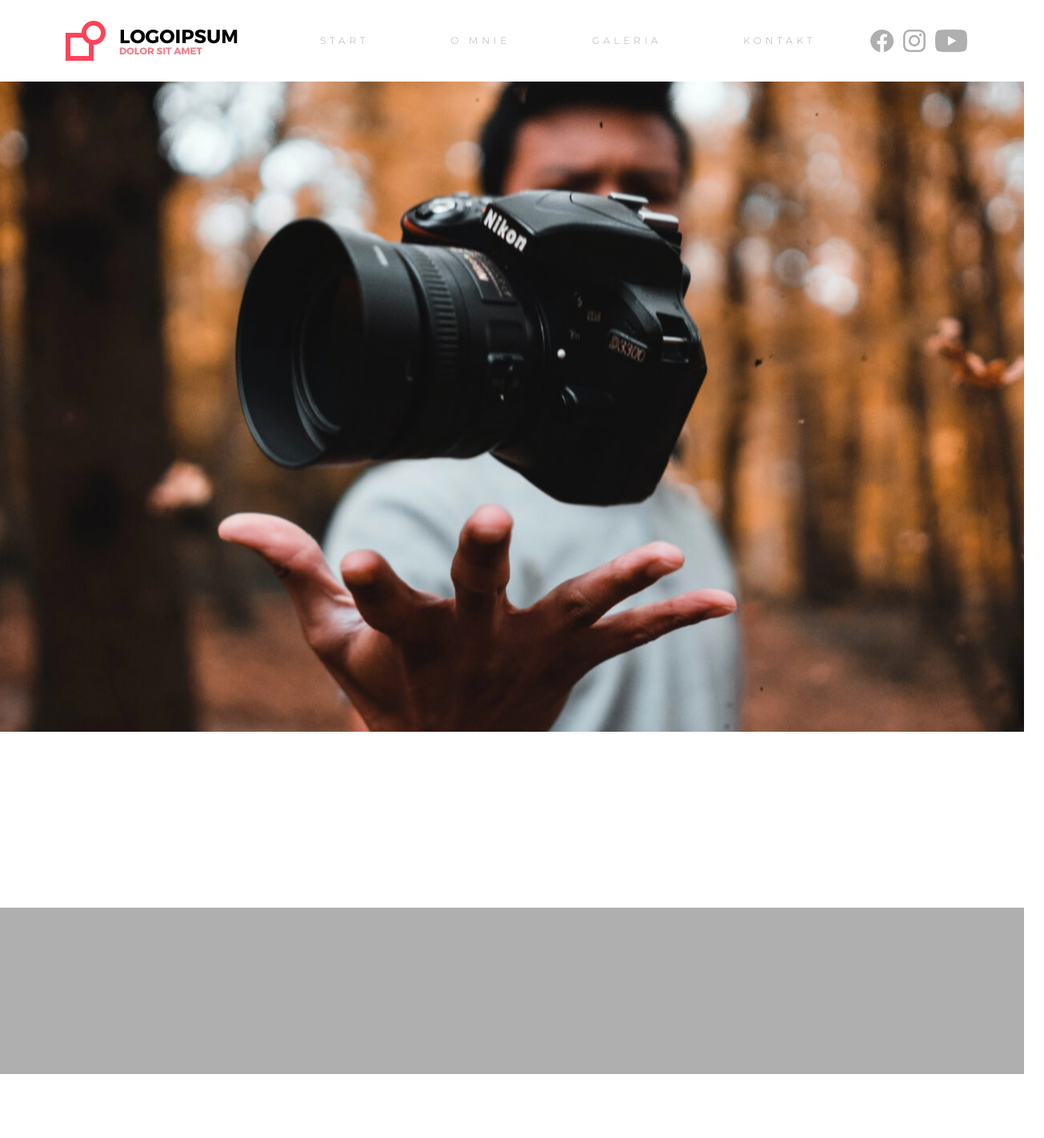
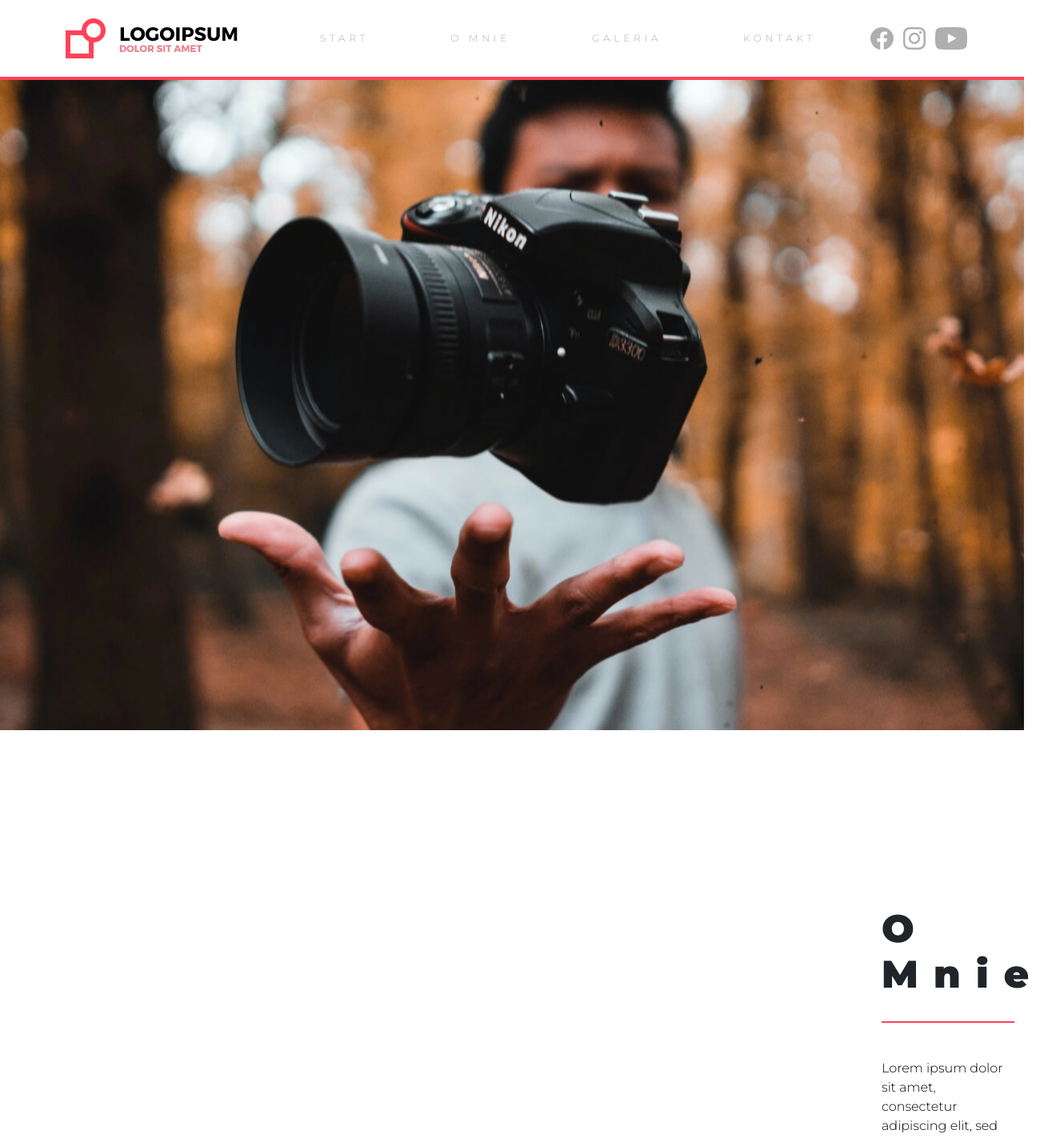
Before and after one commit to Eternista/logoIpsum, a Vue app: page / in a window 1280 px wide. Shown: the top 1423 px of the page at 80% size, 1305 px wide, since content can reach past the window. Before the commit the page ends 1343 px from the top, so only its background shows below. Built offline with nearby package versions, Linux system fonts and the light colour scheme.

Commit message:
Header Fixed, small fixes in banner and about

```diff
--- a/src/App.vue
+++ b/src/App.vue
@@ -1,7 +1,9 @@
 <template>
   <Header />
   <main>
-    <BannerSection />
+    <BannerSection id="home" />
+    <AboutSection id="about" />
+    <GallerySection id="gallery" />
   </main>
   <Footer />
 </template>
@@ -13,6 +15,8 @@ import Footer from './components/partials/Footer.vue';
 
 // BANNER
 import BannerSection from './components/layout/BannerSection.vue';
+import AboutSection from './components/layout/AboutSection.vue';
+import GallerySection from './components/layout/GallerySection.vue';
 
 
 import 'bootstrap/dist/css/bootstrap.css'
@@ -24,8 +28,10 @@ export default {
   components: {
     Header,
     Footer,
-    BannerSection
-  }
+    BannerSection,
+    AboutSection,
+    GallerySection
+}
 }
 </script>
 
@@ -39,11 +45,37 @@ export default {
   font-family: 'Montserrat', sans-serif;
 }
 
+main {
+  padding-top: 100px;
+}
+
 .container {
   @media all and (min-width: 1480px) {
     max-width: 1640px;
   }
 }
 
+.title {
+  text-align: left;
+  font-weight: 900;
+  font-size: 48px;
+  line-height: 57px;
+  letter-spacing: 19.2px;
+  margin-bottom: 45px;
+  &__separator {
+    display: block;
+    margin-top: 30px;
+    background-color: #FF4359;
+    height: 2px;
+    width: 100%;
+  }
+  &.centred {
+    text-align: center;
+    display: block;
+    width: fit-content;
+    margin: 0 auto;
+  }
+}
+
 
 </style>
--- a/src/components/layout/AboutSection.vue
+++ b/src/components/layout/AboutSection.vue
@@ -1,5 +1,5 @@
 <template>
-    <section class="l-sec l-sec--about">
+    <section :id="id" class="l-sec l-sec--about">
         <div class="container-fluid">
             <div class="row">
                 <div class="col col--image">
@@ -26,6 +26,9 @@
     import AboutImage from "@/assets/about-me.jpg";
 
     export default {
+    props: {
+      id: String
+    },
       data() {
         return {
             image: AboutImage,
@@ -37,6 +40,7 @@
     <style lang="scss">
 
         .l-sec--about {
+            margin-bottom: 233.5px;
             .row {
                 align-items: center;
             }
--- a/src/components/layout/BannerSection.vue
+++ b/src/components/layout/BannerSection.vue
@@ -1,5 +1,5 @@
 <template>
-  <section class="l-sec l-sec--banner">
+  <section :id="id" class="l-sec l-sec--banner">
     <picture >
         <!-- DESKTOP IMAGE -->
         <source media="(min-width: 1180px)" :srcset="desktop" />
@@ -20,6 +20,9 @@
   import Mobile from '@/assets/banner/mobile.jpg';
 
   export default {
+    props: {
+      id: String
+    },
     data() {
       return {
         desktop: Desktop,
--- /dev/null
+++ b/src/components/layout/GallerySection.vue
@@ -0,0 +1,37 @@
+<template>
+    <section :id="id" class="l-sec l-sec--gallery">
+        <div class="container-fluid">
+            <div class="row">
+                <div class="col-12">
+                    <h2 class="title centred">Galeria <span class="title__separator short"></span></h2>
+                </div>
+            </div>
+        </div>
+    </section>
+  </template>
+
+
+  <script>
+
+    import AboutImage from "@/assets/about-me.jpg";
+
+    export default {
+    props: {
+      id: String
+    },
+      data() {
+        return {
+            slides: AboutImage,
+        }
+      },
+    };
+    </script>
+
+    <style lang="scss">
+        .l-sec--gallery {
+            padding: 55px 0;
+            .container-fluid {
+                max-width: 1360px;
+            }
+        }
+    </style>
--- a/src/components/partials/Header.vue
+++ b/src/components/partials/Header.vue
@@ -1,7 +1,7 @@
 <template>
     <header>
         <div class="container">
-            <div class="row">
+            <div class="row" v-if="mobileNavigation == false">
                 <div class="col col--menu">
                     <div class="col--menu__logo"><a href="#home"><img :src="logo" alt="logoIpsum"/></a></div>
                     <nav class="col--menu__nav">
@@ -25,6 +25,28 @@
                     </nav>
                 </div>
             </div>
+            <div class="row" v-if="mobileNavigation == true">
+                <div class="col col--mobile">
+                    <div class="col--mobile__logo"><a href="#home"><img :src="logo" alt="logoIpsum"/></a></div>
+                    <nav class="col--mobile__nav">
+                        <ul class="menu">
+                            <li class="menu__item"><a class="btn btn--mobile" href="#start">Start</a></li>
+                            <li class="menu__item"><a class="btn btn--mobile" href="#about">O Mnie</a></li>
+                            <li class="menu__item"><a class="btn btn--mobile" href="#galeria">Galeria</a></li>
+                            <li class="menu__item"><button class="btn btn--mobile" @click="showModal = true">Kontakt</button></li>
+                        </ul>
+                    </nav>
+                    <nav class="social-menu">
+                        <ul class="menu">
+                            <li :class="'menu__item social ' + 'social--' + item.alt" v-for="(item, index) in icons" :key="index">
+                                <a :href="item.url">
+                                    <img :src="item.src" :alt="item.alt"/>
+                                </a>
+                            </li>
+                        </ul>
+                    </nav>
+                </div>
+            </div>
         </div>
     </header>
     <Modal :showModal="showModal" @close-modal="showModal = false" />
@@ -32,8 +54,13 @@
 
 <style lang="scss">
     header {
-        padding: 26px 0;
-
+        padding: 23px 0;
+        border-bottom: 4px solid #FF4359;
+        position: fixed;
+        width: 100%;
+        background-color: #fff;
+        top: 0;
+        left: 0;
         .container {
             .row {
                 justify-content: space-between;
@@ -135,16 +162,10 @@ import Youtube from '@/assets/youtube.svg';
                     url: "#",
                     alt: "youtube"
                 }
-            ]
+            ],
+            mobileNavigation: false
         };
 
     },
-    created() {
-        if(this.showModal) {
-            console.log('hey')
-        } else {
-            console.log('hey2')
-        }
-    }
   }
   </script>
```
Also changed, not shown: src/assets/about-me.jpg (added).
